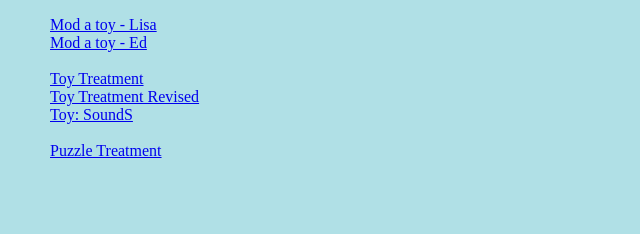
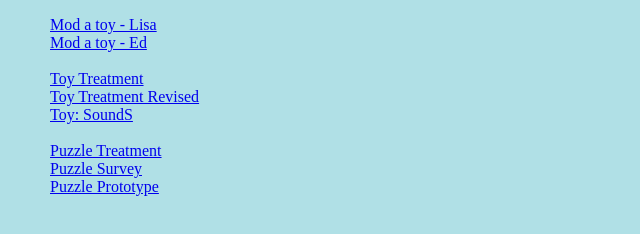
Before and after one commit to elshaddock19/elgames, a plain HTML site: page index.html in a window 1280 px wide. Shown: the part 118-352 px from the top of the page, without its empty margins (0-640 px from the left). Drawn offline with Linux system fonts and the light colour scheme.

Commit message:
Add files via upload

```diff
--- a/index.html
+++ b/index.html
@@ -18,6 +18,7 @@
     <a href="https://docs.google.com/presentation/d/e/2PACX-1vTYEMiqu8ki7PUzCU3FXYTNULx2pYgwc8pznYvYhrZCGfmJBwEx5yBBWY-ZLl2cSXsayMuN2HCO9nG-/pub?start=false&loop=false&delayms=3000"> Toy Treatment Revised<br></a>
     <a href="Toy/cover.html"> Toy: SoundS<br><br></a>
     <a href="https://docs.google.com/presentation/d/e/2PACX-1vSt-_d3HtYk0AjFpeS4eXj2ajac8kfsm9O5gawOGafwuLH70fYUpperH-vI-U-H6uGE8nSmASRzqOfh/pub?start=false&loop=false&delayms=3000"> Puzzle Treatment<br></a>
-
+    <a href="https://www.murvey.com/s?5ac2eb11130a5cdd04d79954"> Puzzle Survey<br></a>
+    <a href="Puzzle/cover.html"> Puzzle Prototype<br><br></a>
 </body>
 </html>
```
